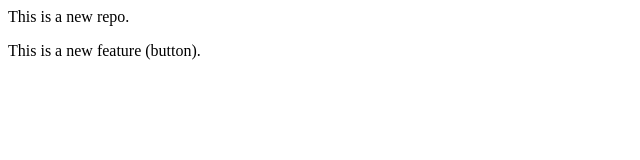
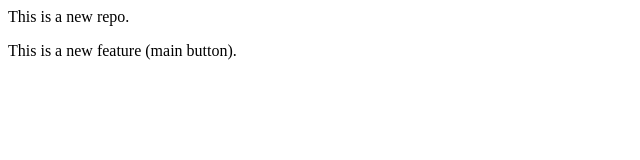
Before and after one commit to ShivnandanBasotra/localrepo, a plain HTML site: page index.html in a window 1280 px wide. Shown: the full height of the page, 0-640 px from the left. Drawn offline with Linux system fonts and the light colour scheme.

Commit message:
Main button added

```diff
--- a/index.html
+++ b/index.html
@@ -1,2 +1,2 @@
 <p>This is a new repo.</p>
-<p>This is a new feature (button).</p>
+<p>This is a new feature (main button).</p>
```
